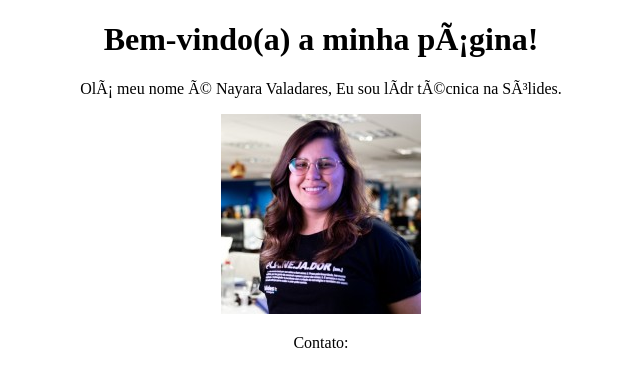
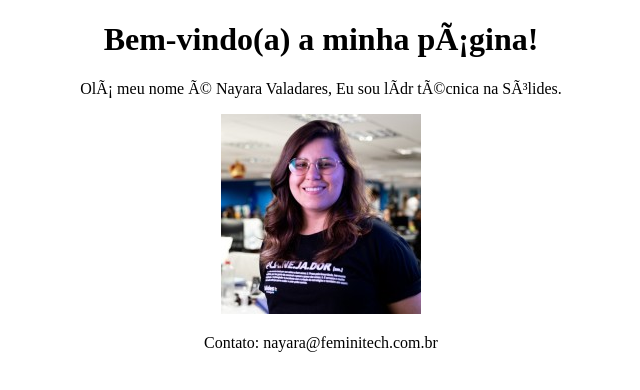
Before and after one commit to feminitech/feminitech.github.io, a plain HTML site: page index.html in a window 1280 px wide. Shown: the whole page, without its empty margins (319-959 px from the left). Drawn offline with Linux system fonts and the light colour scheme.

Commit message:
corrigindo contato

```diff
--- a/index.html
+++ b/index.html
@@ -13,7 +13,7 @@
         </a>
     </center>
 
-    <p style="text-align:center;">Contato: <nayara@feminitech class="com br"></nayara@feminitech></p>
+    <p style="text-align:center;">Contato: nayara@feminitech.com.br</p>
 
 </body>
 </html>
```
